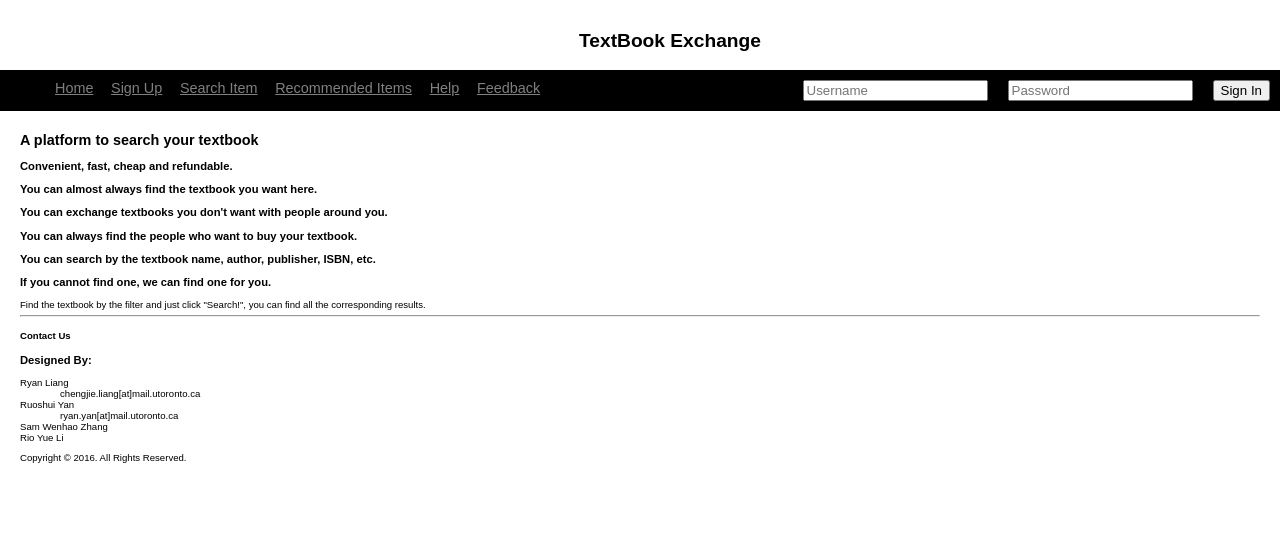
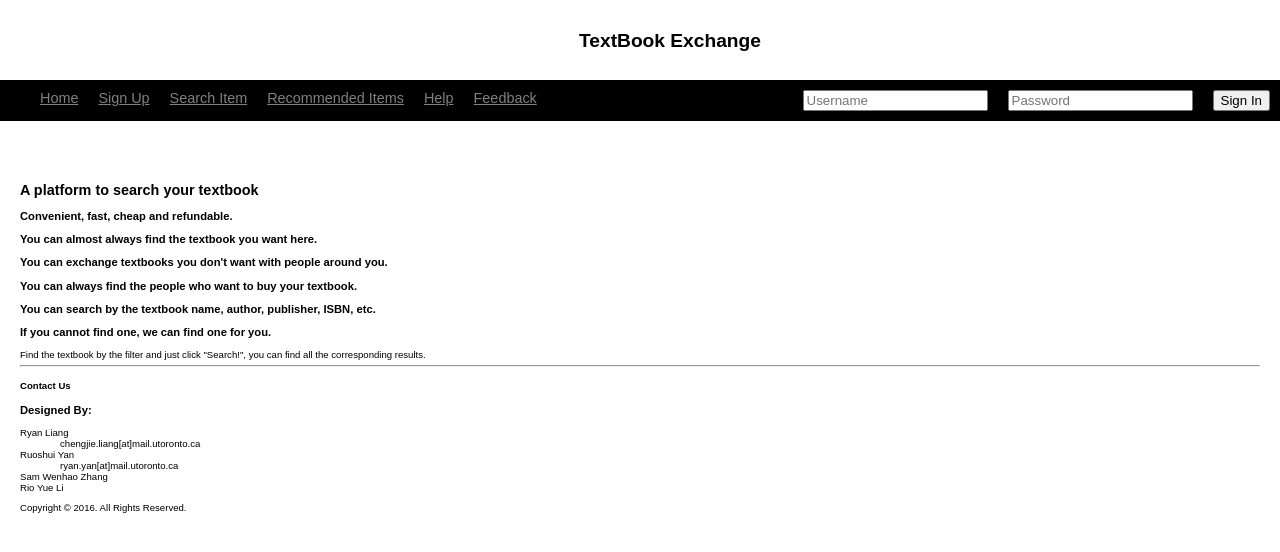
Before and after one commit to RyanLiang1994/UofTExchange, a plain HTML site: page index.html in a window 1280 px wide. Drawn offline with Linux system fonts and the light colour scheme.

Commit message:
fix the nav bar

```diff
--- a/css/style.css
+++ b/css/style.css
@@ -7,9 +7,11 @@ body {
     font-family: 'Orbitron', sans-serif;
     font-size: 60%;
     margin: 20px;
+    padding-top: 150px;
 }
 
 h1.header {
+
 	position: fixed;
 	width: 100%;
 	top: 0;
@@ -18,37 +20,56 @@ h1.header {
 	padding: 30px;
 	background-color: white;
 	text-align: center;
+	z-index: 3;
 
 }
 
 nav.navbar {
+
 	position: fixed;
 	width: 100%;
+	top: 80px;
 	left: 0;
-	margin-top: 50px;
-	margin-bottom: 20px;
 	background-color: black;
+	z-index: 3;
+
 
 }
 
 ul.nav_list {
-	position: fixed;
+	position: absolute;
+	padding: 0;
+	margin: 0;
+	padding-left: 30px;
 	list-style-type: none;
 }
 
-nav ul li {
+nav li {
 	position: relative;
 	display: inline-block;
+	float: left;
+	line-height: 36px;
 	text-align: center;
+	padding-left: 10px;
+	padding-right: 10px;
 	font-size: 150%;
-	padding-left: 15px;
 
-	color: white;
+
+}
+
+a {
+	color: grey;
+}
+
+nav li:hover, a:hover {
+	background-color: #F5F3EE;
+	color: black;
 }
 
 li#btnMyProfile, li#btnSignout {
 	display: none;
 }
+
 button#signin, input#namefield, input#passwordfield {
     display: inline-block;
 	margin: 10px;
@@ -57,18 +78,30 @@ button#signin, input#namefield, input#passwordfield {
 }
 
 section#home {
-	padding-top:100px;
+
 }
 
-a {
-	color: grey;
+footer {
+
 }
+
+
+
+
 
 @media screen and (max-width: 1080px) {
 
 	nav ul li {
-		font-size: 120%;
+		font-size: 100%;
 	}
 
 
 }
+
+
+@media screen and (max-width: 768px) {
+
+	nav ul li {
+		font-size: 80%;
+	}
+}
```
